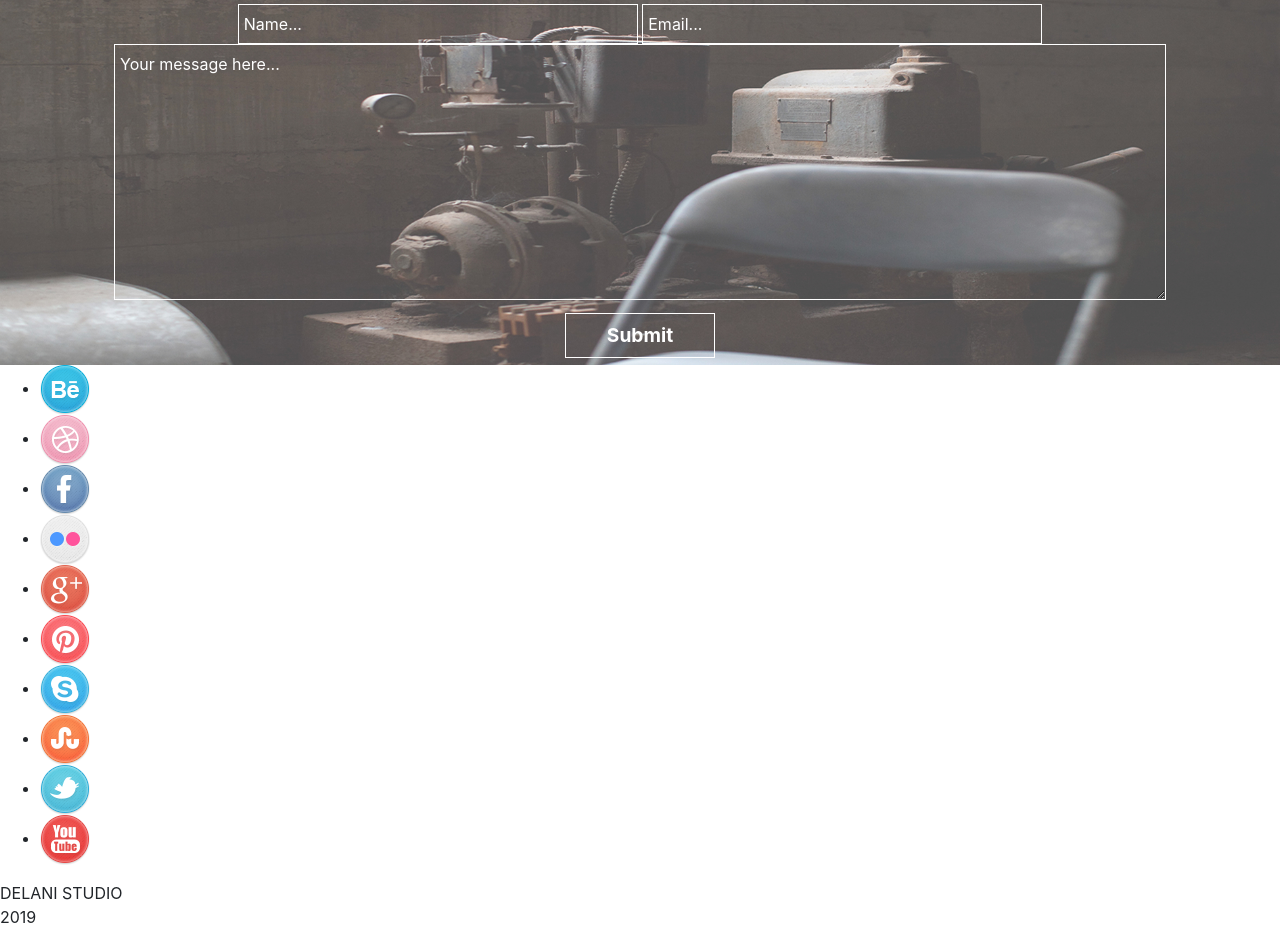
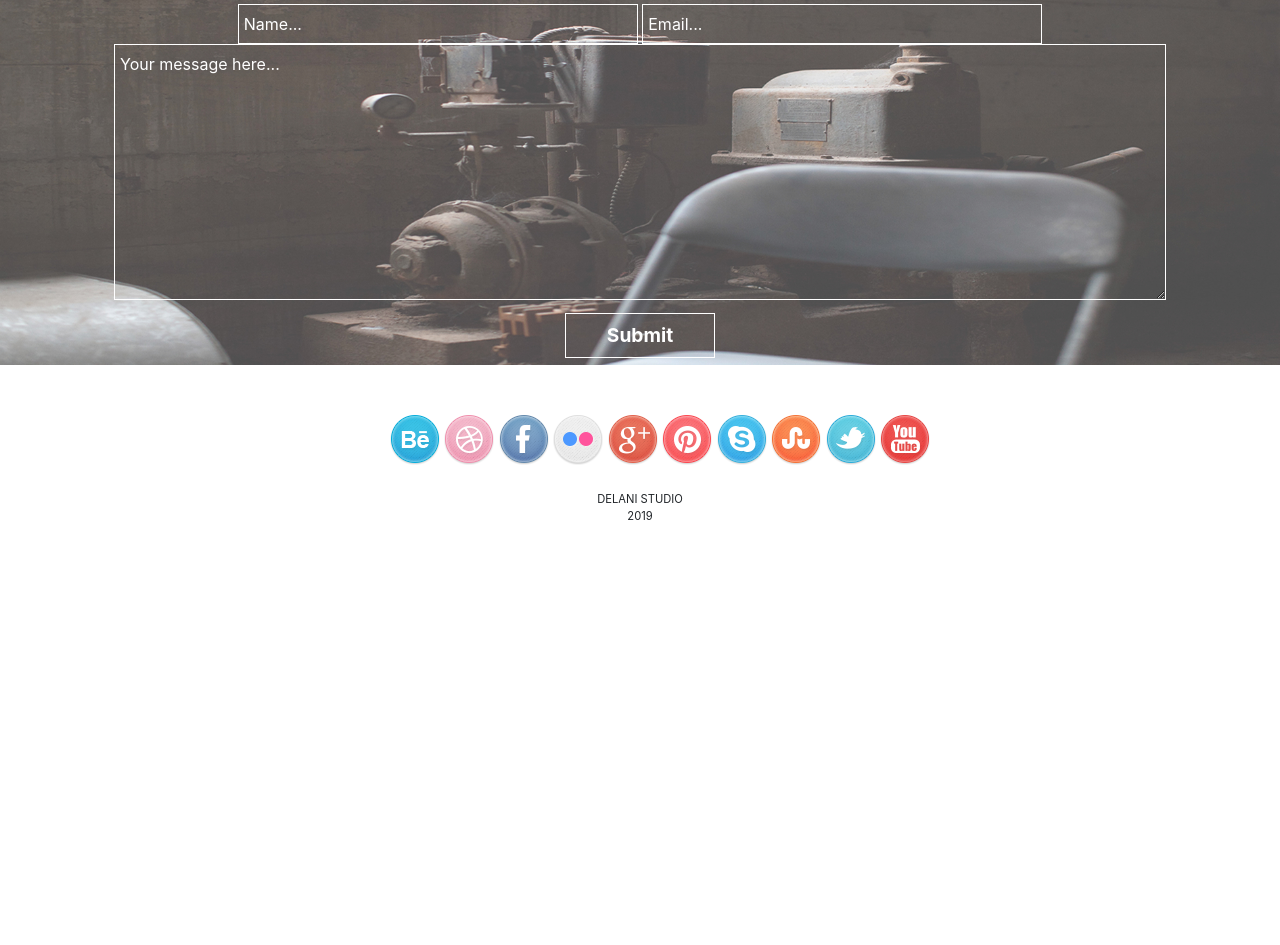
Before and after one commit to sarahsindet/Delanis-Studios, a plain HTML site: page index.html in a window 1280 px wide. Shown: the part 2504-3449 px from the top of the page. After the commit the page ends 3045 px from the top, so only its background shows below. Drawn offline with nearby package versions, Linux system fonts and the light colour scheme.

Commit message:
styled the foooter set the text to center ,the icons display to inline-block

```diff
--- a/css/index.css
+++ b/css/index.css
@@ -92,3 +92,17 @@ input{
 .contact-us{
   padding-top: 20px;
 }
+#footer{
+  text-align: center;
+  margin-top: 50px;
+}
+
+ul>li{
+  display: inline-block;
+  text-align: center;
+}
+.footer-label p{
+  padding-top:10px;
+  font-size: 0.7em;
+
+}
--- a/index.html
+++ b/index.html
@@ -149,7 +149,7 @@
             <li><a href="https://youtube.com"><img src="images/social_icons/you_tube.png"></a></li>
 
         </ul>
-        <div class="footer-msg">
+        <div class="footer-label">
           <p>DELANI STUDIO<br>
             2019</p>
         </div>
```
